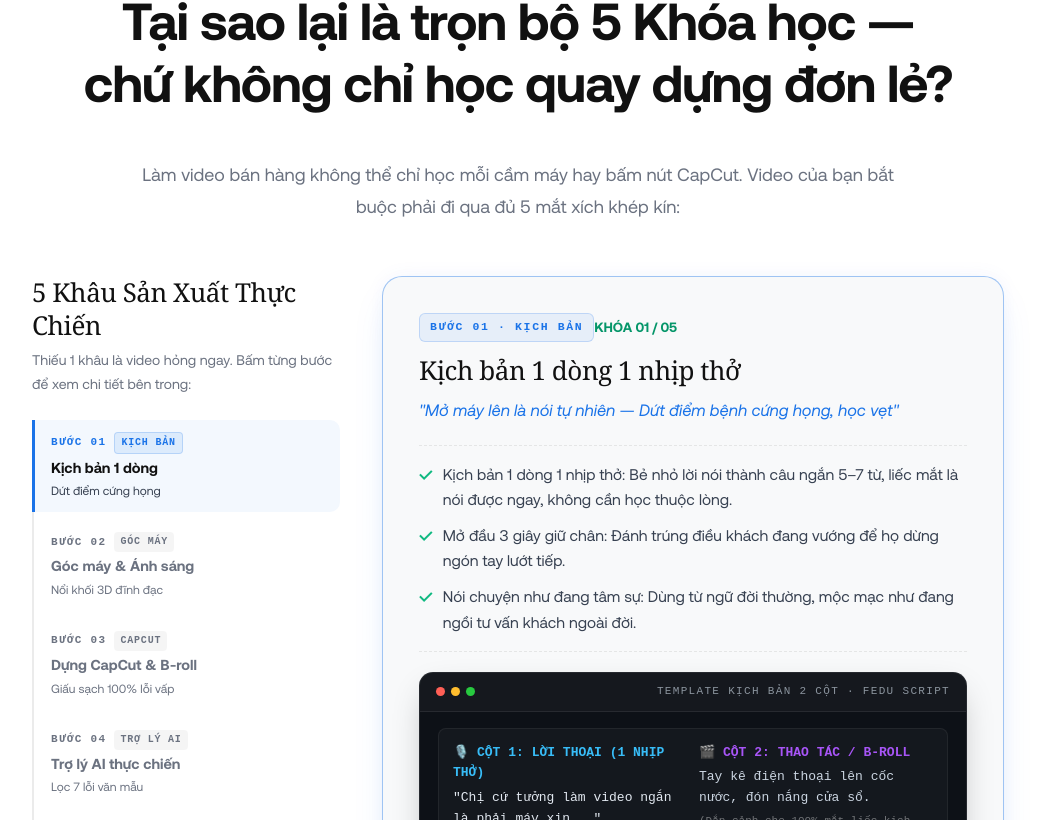
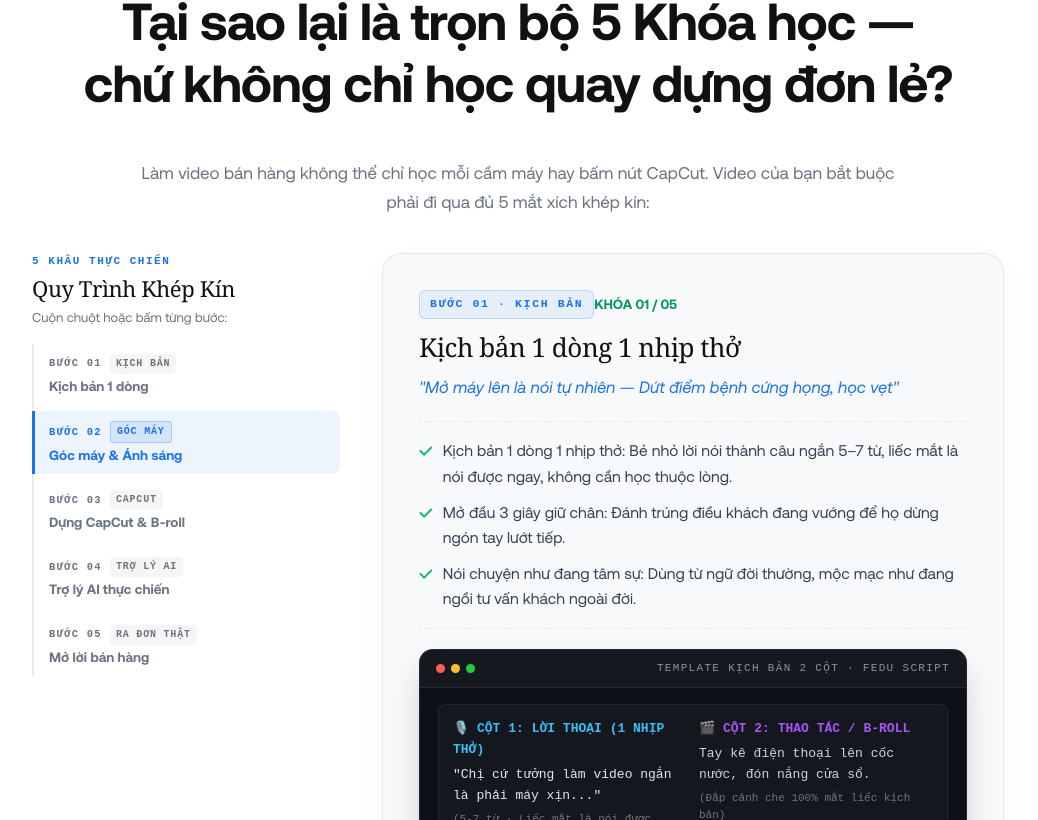
Before and after one commit to vietndj/30ngayviral.fedu.vn, a React (Vite) app: page / in a window 1280 px wide. Shown: the part 6220-7040 px from the top of the page, without its empty margins (122-1160 px from the left). Built offline with nearby package versions, Linux system fonts and the light colour scheme; a web font is replaced by a local one.

Commit message:
fix(modules): make sticky sidebar compact, eliminate scroll-trapping overflow, and fix mouse wheel sticky tracking

```diff
--- a/src/landing.css
+++ b/src/landing.css
@@ -1113,19 +1113,12 @@
 .cl-attio-sticky-sidebar {
   position: -webkit-sticky;
   position: sticky;
-  top: 80px;
+  top: 90px;
   align-self: start;
   display: flex;
   flex-direction: column;
-  gap: 18px;
-  max-height: calc(100vh - 100px);
-  overflow-y: auto;
-  scrollbar-width: none;
-  z-index: 10;
-}
-
-.cl-attio-sticky-sidebar::-webkit-scrollbar {
-  display: none;
+  gap: 12px;
+  z-index: 20;
 }
 
 .cl-attio-sidebar-header {
@@ -1135,17 +1128,17 @@
 .cl-attio-sidebar-title {
   font-family: var(--cl-font-display);
   font-weight: 500;
-  font-size: clamp(20px, 2.2vw, 26px);
+  font-size: clamp(19px, 2vw, 22px);
   line-height: 1.25;
   color: var(--cl-text-base);
-  margin: 0 0 8px 0;
+  margin: 0 0 6px 0;
   letter-spacing: -0.018em;
 }
 
 .cl-attio-sidebar-desc {
   font-family: var(--cl-font-body);
-  font-size: 14px;
-  line-height: 1.65;
+  font-size: 13px;
+  line-height: 1.5;
   color: var(--cl-text-muted);
   margin: 0;
 }
@@ -1154,36 +1147,36 @@
 .cl-attio-sidebar-nav {
   display: flex;
   flex-direction: column;
-  gap: 8px;
+  gap: 6px;
   border-left: 2px solid var(--cl-line);
   padding-left: 0;
-  margin-top: 6px;
+  margin-top: 4px;
 }
 
 .cl-attio-nav-btn {
   display: flex;
   flex-direction: column;
   align-items: flex-start;
-  gap: 4px;
-  padding: 12px 16px;
+  gap: 3px;
+  padding: 10px 14px;
   background: transparent;
   border: none;
   border-left: 3px solid transparent;
   margin-left: -2px;
   cursor: pointer;
   text-align: left;
-  border-radius: 0 10px 10px 0;
-  transition: all 0.25s cubic-bezier(0.16, 1, 0.3, 1);
+  border-radius: 0 8px 8px 0;
+  transition: all 0.2s cubic-bezier(0.16, 1, 0.3, 1);
   width: 100%;
 }
 
 .cl-attio-nav-btn:hover {
-  background: rgba(0, 0, 0, 0.02);
+  background: rgba(26, 115, 232, 0.04);
 }
 
 .cl-attio-nav-btn.is-active {
   border-left-color: var(--cl-accent);
-  background: rgba(26, 115, 232, 0.05);
+  background: rgba(26, 115, 232, 0.08);
 }
 
 .cl-attio-nav-meta {
@@ -1194,7 +1187,7 @@
 
 .cl-attio-nav-tag {
   font-family: var(--cl-font-mono);
-  font-size: 11px;
+  font-size: 10.5px;
   font-weight: 700;
   letter-spacing: 0.12em;
   text-transform: uppercase;
@@ -1219,13 +1212,13 @@
 
 .cl-attio-nav-btn.is-active .cl-attio-nav-time {
   color: var(--cl-accent);
-  background: rgba(26, 115, 232, 0.1);
-  border: 1px solid rgba(26, 115, 232, 0.2);
+  background: rgba(26, 115, 232, 0.12);
+  border: 1px solid rgba(26, 115, 232, 0.25);
 }
 
 .cl-attio-nav-title {
   font-family: var(--cl-font-body);
-  font-size: 14.5px;
+  font-size: 13.5px;
   font-weight: 600;
   line-height: 1.35;
   color: var(--cl-text-muted);
@@ -1233,18 +1226,12 @@
 }
 
 .cl-attio-nav-btn.is-active .cl-attio-nav-title {
-  color: var(--cl-text-base);
+  color: var(--cl-accent);
   font-weight: 700;
 }
 
 .cl-attio-nav-sub {
-  font-size: 12px;
-  color: var(--cl-text-muted);
-  transition: color 0.2s ease;
-}
-
-.cl-attio-nav-btn.is-active .cl-attio-nav-sub {
-  color: var(--cl-text-body);
+  display: none;
 }
 
 /* Right Content Stream (5 Stacked Large Blocks) */
--- a/src/sections/ModulesSection.tsx
+++ b/src/sections/ModulesSection.tsx
@@ -72,7 +72,7 @@ export function ModulesSection() {
     const targetEl = cardRefs.current[idx];
     if (targetEl) {
       const isMobile = window.innerWidth <= 860;
-      const topOffset = isMobile ? 64 : 80;
+      const topOffset = isMobile ? 64 : 90;
       const elPosition = targetEl.getBoundingClientRect().top;
       const offsetPosition = elPosition + window.pageYOffset - topOffset;
       window.scrollTo({
@@ -86,17 +86,17 @@ export function ModulesSection() {
     <Sec maxWidth={1020} id="modules">
       {/* ── Section Header ── */}
       <FadeIn>
-        <div style={{ textAlign: "center", marginBottom: 54 }}>
+        <div style={{ textAlign: "center", marginBottom: 36 }}>
           <Label>{c.modulesLabel || "5 KHÓA HỌC THỰC CHIẾN TỪ A ĐẾN Z"}</Label>
           <SH typed>{c.modulesHeading || "Đủ 5 mắt xích khép kín để tự làm trọn vẹn video bán hàng ngay trên chiếc điện thoại:"}</SH>
           {c.modulesSub && (
             <p style={{
               fontFamily: t.fontBody,
-              fontSize: "clamp(16px, 1.8vw, 18px)",
-              lineHeight: 1.75,
+              fontSize: "clamp(15px, 1.7vw, 17px)",
+              lineHeight: 1.7,
               color: "var(--cl-text-muted, #64748b)",
               maxWidth: 760,
-              margin: "16px auto 0",
+              margin: "12px auto 0",
             }}>
               {c.modulesSub}
             </p>
@@ -109,11 +109,22 @@ export function ModulesSection() {
         {/* Cột Trái: Sticky Sidebar Navigation */}
         <aside className="cl-attio-sticky-sidebar">
           <div className="cl-attio-sidebar-header">
+            <div style={{
+              fontFamily: t.fontMono,
+              fontSize: 11,
+              fontWeight: 700,
+              letterSpacing: "0.14em",
+              color: "var(--cl-accent)",
+              textTransform: "uppercase",
+              marginBottom: 4,
+            }}>
+              5 KHÂU THỰC CHIẾN
+            </div>
             <h3 className="cl-attio-sidebar-title">
-              5 Khâu Sản Xuất Thực Chiến
+              Quy Trình Khép Kín
             </h3>
             <p className="cl-attio-sidebar-desc">
-              Thiếu 1 khâu là video hỏng ngay. Bấm từng bước để xem chi tiết bên trong:
+              Cuộn chuột hoặc bấm từng bước:
             </p>
           </div>
 
@@ -134,7 +145,6 @@ export function ModulesSection() {
                     <span className="cl-attio-nav-time">{meta.time}</span>
                   </div>
                   <div className="cl-attio-nav-title">{meta.title}</div>
-                  <div className="cl-attio-nav-sub">{meta.desc}</div>
                 </button>
               );
             })}
@@ -229,7 +239,7 @@ export function ModulesSection() {
                               </div>
                             </div>
                           </div>
-                          <AppYTEmbed url="https://youtube.com/shorts/ftuv04UxKJA" caption="Kịch bản 1 dòng: Thầy Việt thị phạm nói tự nhiên trước ống kính" />
+                          <AppYTEmbed maxWidth={320} url="https://youtube.com/shorts/ftuv04UxKJA" caption="Kịch bản 1 dòng: Thầy Việt thị phạm nói tự nhiên trước ống kính" />
                         </div>
                       )}
 
@@ -248,7 +258,7 @@ export function ModulesSection() {
                           }}>
                             <span style={{ color: "#fbbf24", fontWeight: 600 }}>💡 Nguyên tắc 1 sải tay:</span> Kê điện thoại ngang sống mũi, cách mặt 1 sải tay (60-70cm), ngồi chéo 45° đón nắng cửa sổ. Mặt tự động nổi khối 3D, không cần tốn tiền mua đèn tản sáng.
                           </div>
-                          <AppYTEmbed url="https://youtu.be/Pem27DMrkVE" caption="Thầy Việt thị phạm setup góc máy bàn làm việc gọn gàng bằng điện thoại" />
+                          <AppYTEmbed maxWidth={540} url="https://youtu.be/Pem27DMrkVE" caption="Thầy Việt thị phạm setup góc máy bàn làm việc gọn gàng bằng điện thoại" />
                         </div>
                       )}
 
@@ -338,7 +348,7 @@ export function ModulesSection() {
                           }}>
                             <span style={{ color: "#38bdf8", fontWeight: 600 }}>💬 Walk & Talk tự nhiên:</span> Vừa đi bộ vừa chia sẻ trải nghiệm thật của mình. Không cần gồng mình diễn, không cần hô hào giảm giá — khách tự nhắn tin xin tư vấn.
                           </div>
-                          <AppYTEmbed url="https://www.youtube.com/watch?v=GqLHBWSiWDI" caption="Case study học viên: Quay Walk & Talk mộc mạc mang về hơn 100 tin nhắn khách hàng thật" />
+                          <AppYTEmbed maxWidth={540} url="https://www.youtube.com/watch?v=GqLHBWSiWDI" caption="Case study học viên: Quay Walk & Talk mộc mạc mang về hơn 100 tin nhắn khách hàng thật" />
                         </div>
                       )}
                     </div>
```
Also changed, not shown: 1 other file (tests, documents, lock files or other folders).
